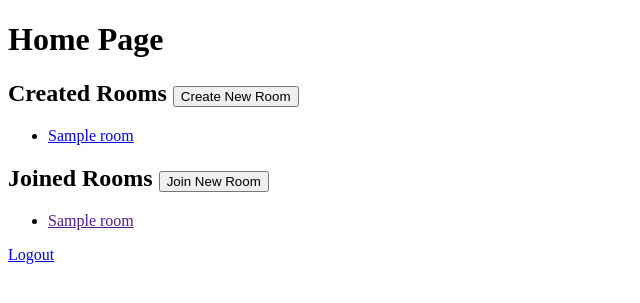
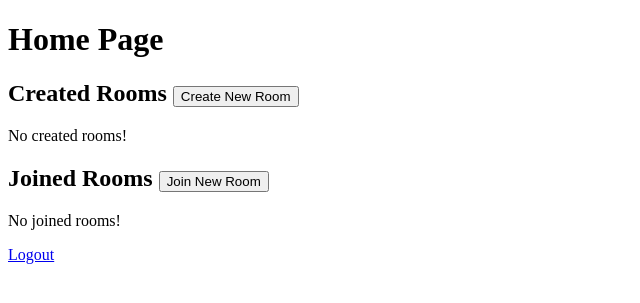
Before and after one commit to jhbeltran01/quizapp, a Django app: template templates/quiz/home.html in a window 1280 px wide. Shown: the top 303 px of the page, without its empty margins (0-640 px from the left). Run offline with Django 4.2, Linux system fonts and the light colour scheme; the template is opened without the code that fills it: most values are stand-ins (such as "Sample title", 1, 10 or a date in 2020).

Commit message:
add exists in if statement

```diff
--- a/templates/quiz/home.html
+++ b/templates/quiz/home.html
@@ -10,7 +10,7 @@
       <button>Create New Room</button>
     </a>
   </h2>
-  {% if created_room_list %}
+  {% if created_room_list.exists %}
   <ul>
     {% for room in created_room_list %}
     <li>
@@ -30,7 +30,7 @@
       <button>Join New Room</button>
     </a>
   </h2>
-  {% if joined_room_list %}
+  {% if joined_room_list.exists %}
   <ul>
     {% for room in joined_room_list %}
     <li>
```
